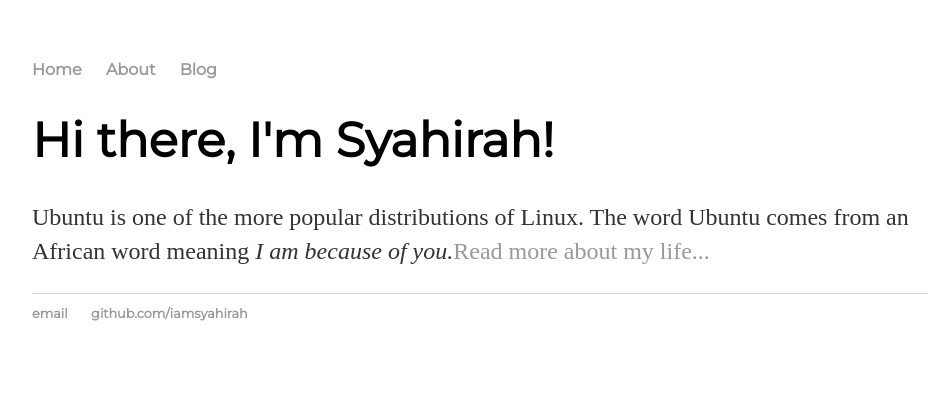
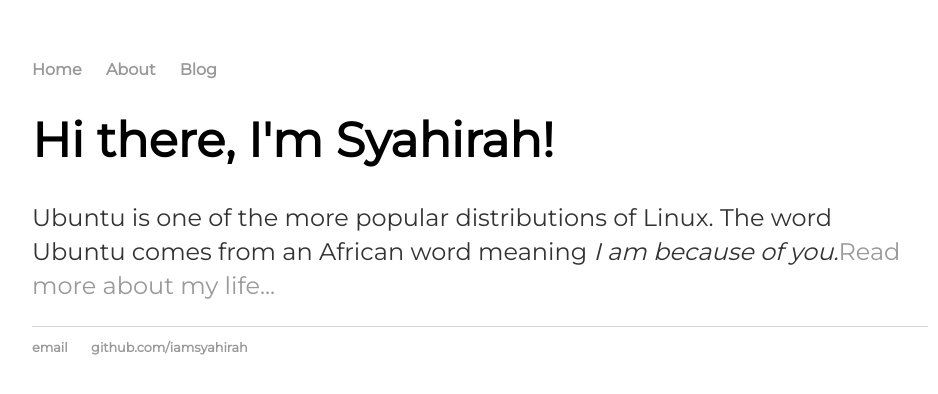
Before and after one commit to iamsyahirah/iamsyahirah.github.io, a Jekyll site: the page built from index.html, in a window 1280 px wide. Shown: the top 394 px of the page, without its empty margins (160-1098 px from the left). Built offline with Jekyll 4.4.1, drawn with Linux system fonts in a browser that asks for light colours.

Commit message:
Update main.css

```diff
--- a/css/main.css
+++ b/css/main.css
@@ -1,6 +1,7 @@
 body {
     margin: 60px auto;
     width: 70%;
+    font-family: 'Montserrat', 'Sans-Serif';
 }
 nav ul, footer ul {
     font-family: 'Montserrat', 'Sans-Serif';
```
